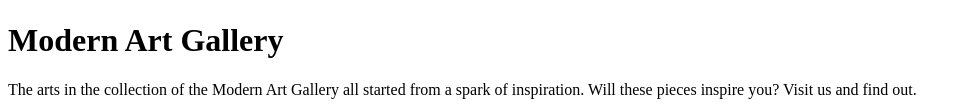
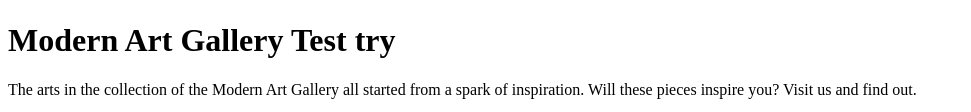
Before and after one commit to k-asabashvili/ModernArtGallery, a website: page index.html in a window 1280 px wide. Shown: the part 251-363 px from the top of the page, without its empty margins (0-971 px from the left). Drawn offline with Linux system fonts and the light colour scheme.

Commit message:
Update index.html

```diff
--- a/index.html
+++ b/index.html
@@ -22,7 +22,7 @@
       />
     </div>
     <div class="part1">
-      <h1>Modern Art Gallery</h1>
+      <h1>Modern Art Gallery Test try</h1>
       <p>
         The arts in the collection of the Modern Art Gallery all started from a
         spark of inspiration. Will these pieces inspire you? Visit us and find
```
